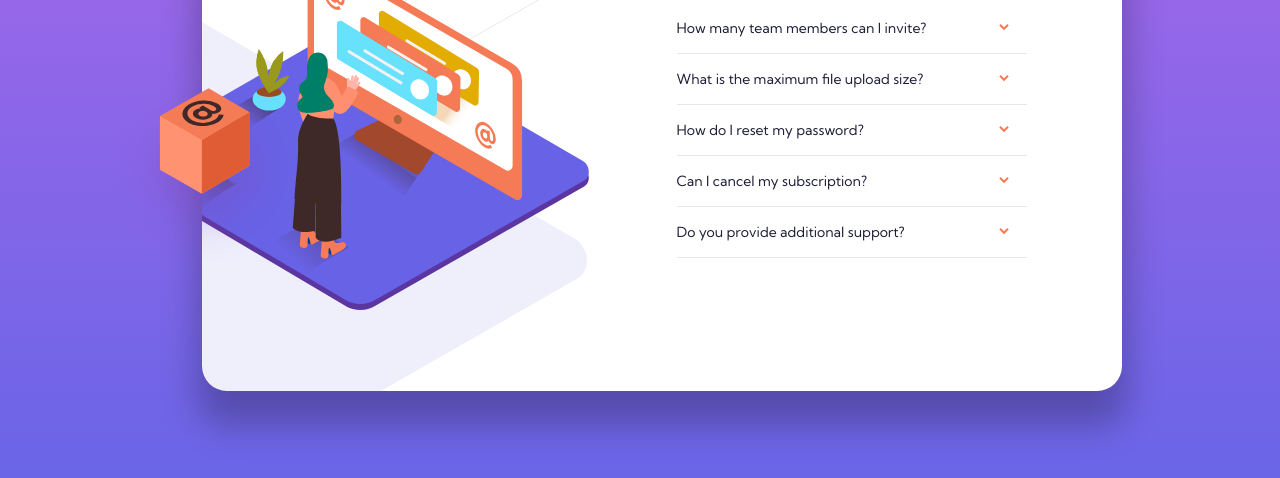
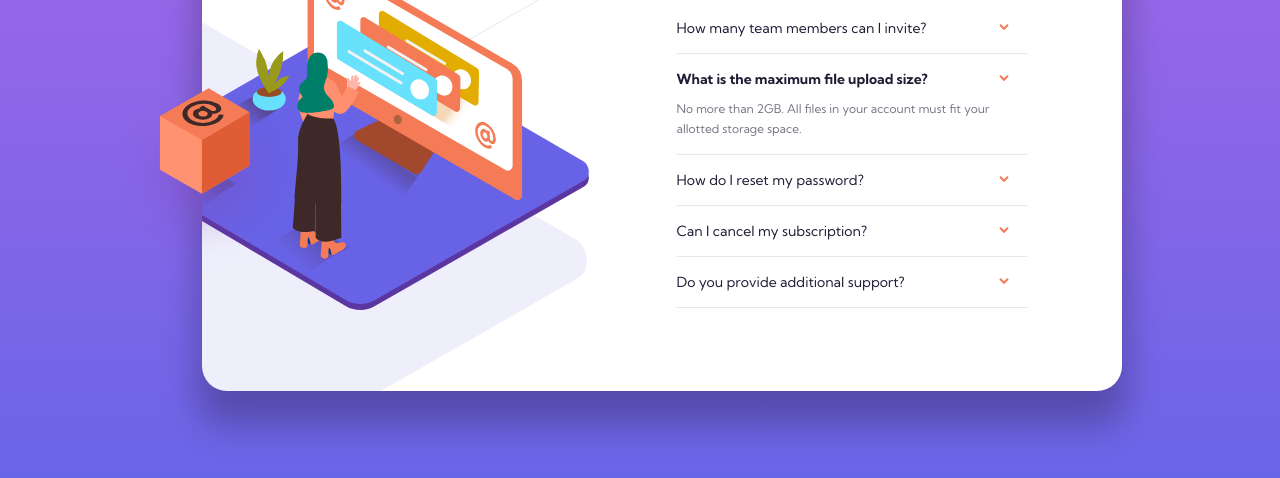
Before and after one commit to marchin7/Frontend-Mentor-FAQ-Accordion-Card, a plain HTML site: page index.html in a window 1280 px wide. Shown: the part 264-742 px from the top of the page. Drawn offline with Linux system fonts and the light colour scheme.

Commit message:
Add files via upload

```diff
--- a/style.css
+++ b/style.css
@@ -120,6 +120,8 @@ h1 {
 .arrow.rotate {
     transform: rotate(-180deg);
 }
+.q2 { font-weight: bold;}
+.a2 { max-height: fit-content;}
 
 
 @media only screen and (max-width: 920px){
```
